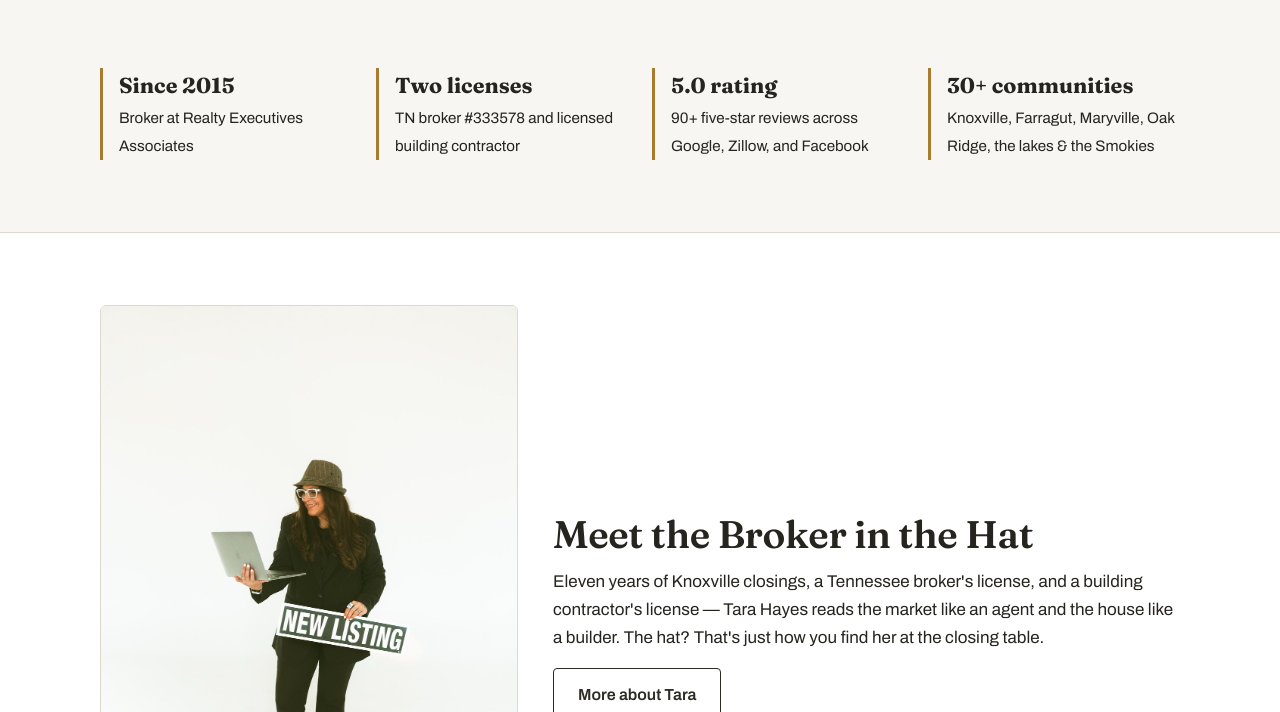
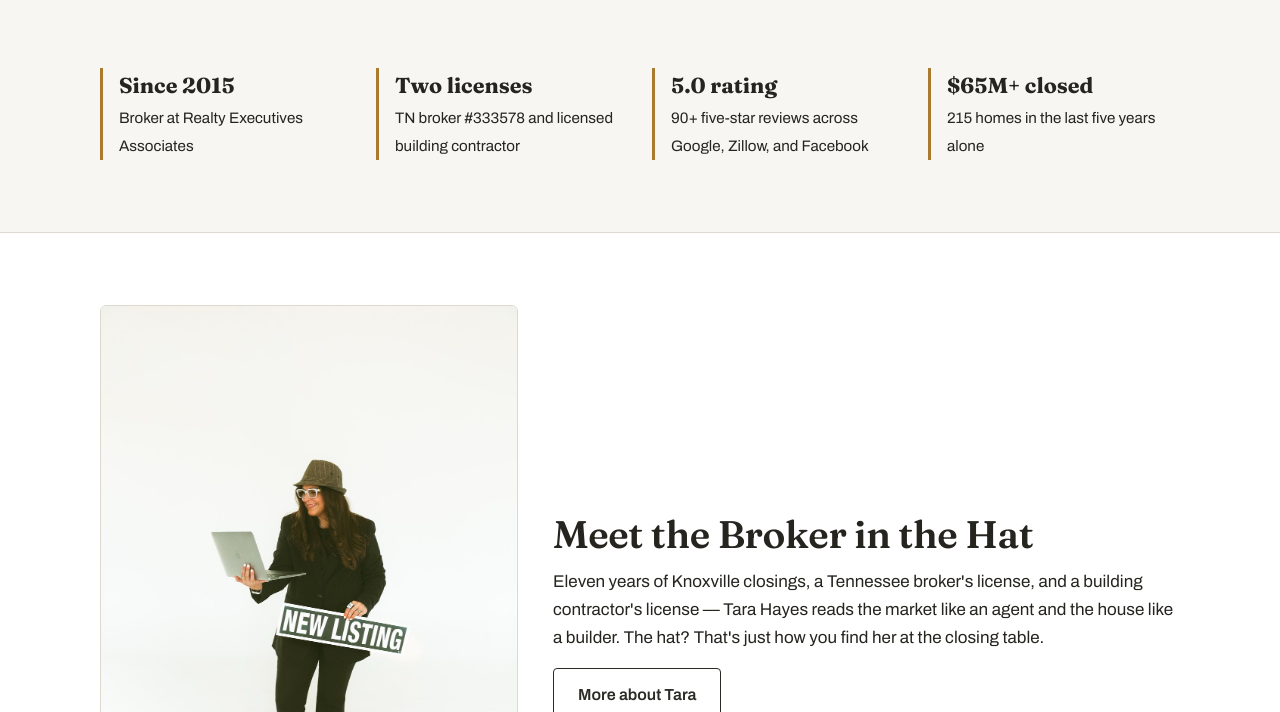
Before and after one commit to Westyn3/tara-hayes-realtor, a Jekyll site: the page built from index.html, in a window 1280 px wide and 900 px high, scrolled down 663 px, cut to the strip 188-900 px from the top of the window. Built offline with Jekyll 4.4.1, drawn with Linux system fonts in a browser that asks for light colours.

Commit message:
Add production stats: $65M+/215 closings over last five years (MLS My Production report)
Co-Authored-By: Claude Fable 5 <noreply@anthropic.com>
Claude-Session: https://claude.ai/code/session_017Tdkj31mQYZtdN1yVPKqVk

```diff
--- a/about.html
+++ b/about.html
@@ -18,6 +18,7 @@ crumb: "About"
     <div>
       <h2>Eleven years, two licenses, one hat</h2>
       <p>Tara Hayes has been selling East Tennessee real estate since August 2015 &mdash; a broker at Realty Executives Associates, a licensed Tennessee building contractor, and the easiest agent to spot at any closing: she's the one in the hat.</p>
+      <p>The track record keeps pace with the tenure: more than 215 closings and over $65 million in sales volume in the last five years alone, with repeat clients and their referrals making up much of her business.</p>
       <p>The two licenses are the whole story. Most agents can tell you what a house is listed for; Tara can tell you what it's worth fixing. Buyers get an informal contractor's read on every showing. Sellers get pre-list advice on which repairs pay for themselves. New-construction clients get someone who reads plans and holds builders to them.</p>
     </div>
   </div>
--- a/index.html
+++ b/index.html
@@ -27,7 +27,7 @@ hero_video: true
     <div><strong>Since 2015</strong><span>Broker at Realty Executives Associates</span></div>
     <div><strong>Two licenses</strong><span>TN broker #333578 and licensed building contractor</span></div>
     <div><strong>5.0 rating</strong><span>90+ five-star reviews across Google, Zillow, and Facebook</span></div>
-    <div><strong>30+ communities</strong><span>Knoxville, Farragut, Maryville, Oak Ridge, the lakes &amp; the Smokies</span></div>
+    <div><strong>$65M+ closed</strong><span>215 homes in the last five years alone</span></div>
   </div>
 </section>
 
```
